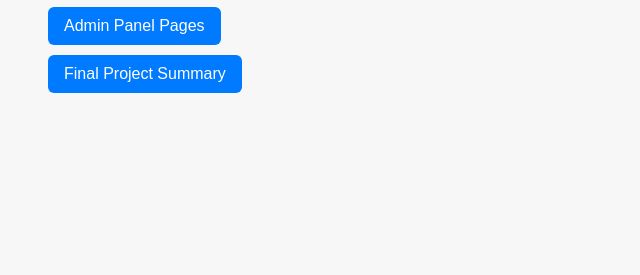
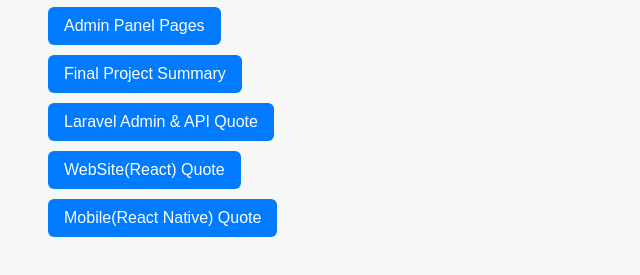
Before and after one commit to balajitsi121/StaffConnect-doc, a plain HTML site: page index.html in a window 1280 px wide. Shown: the part 169-444 px from the top of the page, without its empty margins (0-640 px from the left). Drawn offline with Linux system fonts and the light colour scheme.

Commit message:
Index page UI updated and files name renamed

```diff
--- a/index.html
+++ b/index.html
@@ -39,7 +39,10 @@
   <ul>
     <li><a href="staff_connect_api_documentation_full.html" target="_blank">API Documentation</a></li>
     <li><a href="staff_connect_admin_panel_pages.html" target="_blank">Admin Panel Pages</a></li>
-    <li><a href="staff_connect_final_project_summary (1).html" target="_blank">Final Project Summary</a></li>
+    <li><a href="staff_connect_final_project_summary.html" target="_blank">Final Project Summary</a></li>
+    <li><a href="staff_connect_laravel_admin_and_api_quote.html" target="_blank">Laravel Admin & API Quote</a></li>
+    <li><a href="staff_connect_react_website_quote.html" target="_blank">WebSite(React) Quote</a></li>
+    <li><a href="staff_connect_react_native_quote.html" target="_blank">Mobile(React Native) Quote</a></li>
     <!-- <li><a href="staff_connect_full_quote_hours_detailed.html" target="_blank">Full Quote & Hours Detailed</a></li> -->
   </ul>
 </body>
```
Also changed, not shown: staff_connect_final_project_summary.html (renamed from staff_connect_final_project_summary (1).html), staff_connect_react_native_quote.html (renamed from staff_connect_react_native_quote (1).html), staff_connect_react_website_quote.html (renamed from staff_connect_react_website_quote (1).html).
